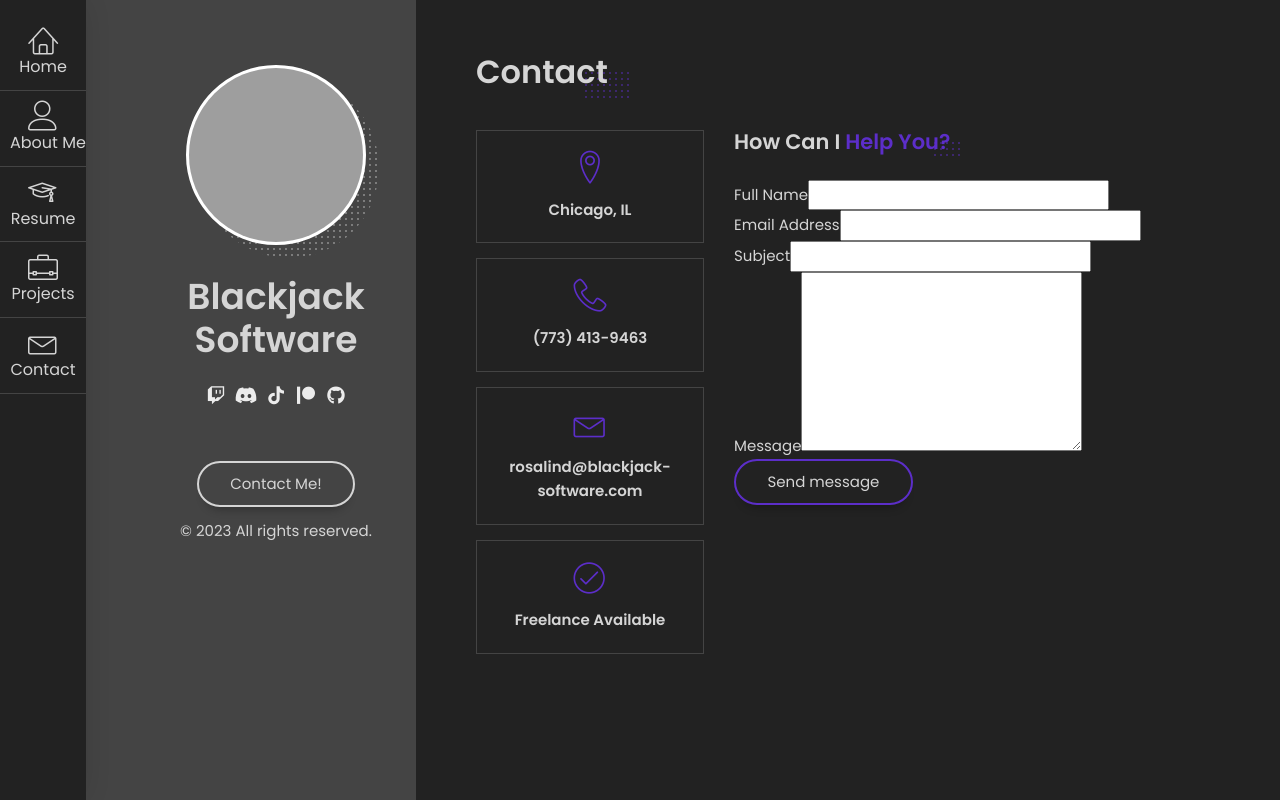
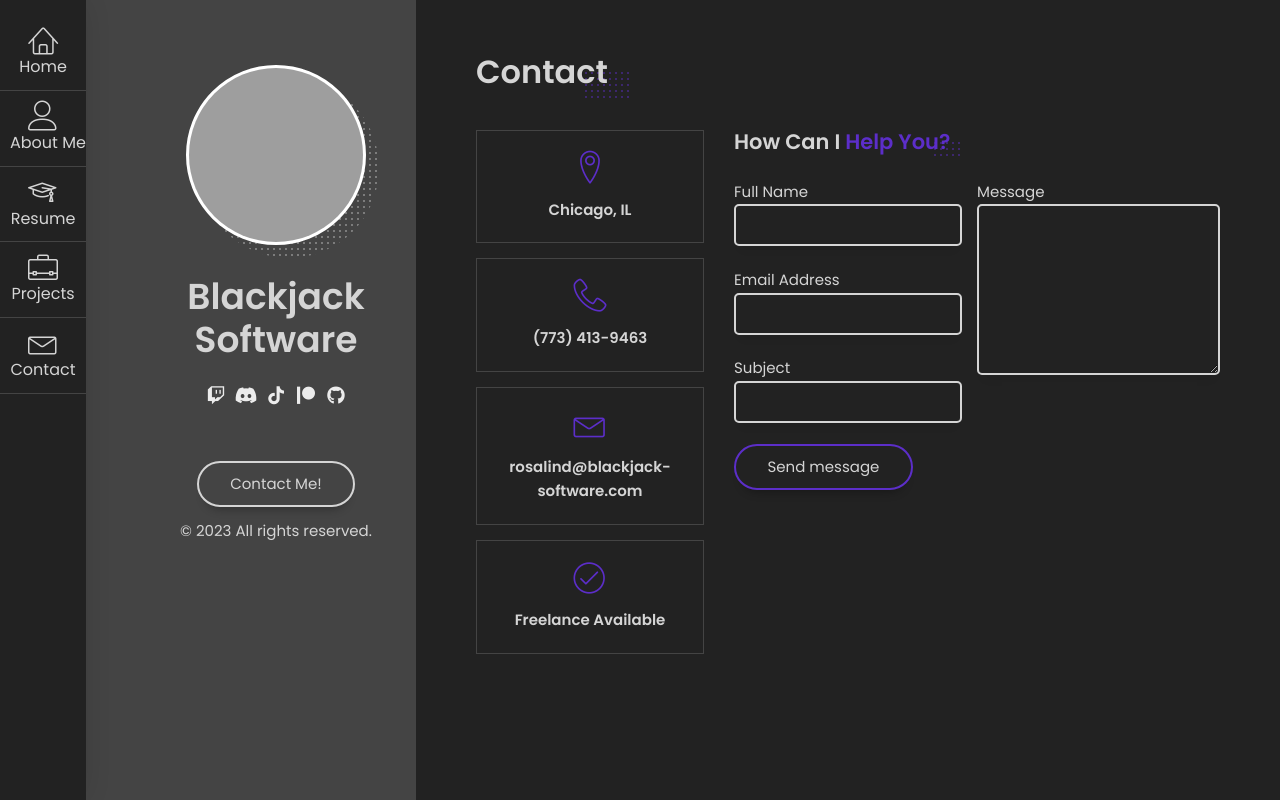
Before and after one commit to blackjackkent/blackjack-software.com, a Next.js app: page /contact in a window 1280 px wide. Built offline with nearby package versions, Linux system fonts and the light colour scheme; grey boxes are pictures that could not be loaded.

Commit message:
Projects and form styling

```diff
--- a/pages/Home.module.scss
+++ b/pages/Home.module.scss
@@ -8,7 +8,7 @@
 }
 
 .titleBlock h2 {
-	color: #f5f5f5;
+	color: $text-color;
 	font-size: 60px;
 	line-height: 74px;
 	margin: 0;
@@ -16,7 +16,7 @@
 }
 
 .titleBlock .spSubtitle {
-	color: #aaa;
+	color: $text-color;
 	font-size: 21px;
 	font-weight: 300;
 	margin: 5px 0;
--- /dev/null
+++ b/pages/Projects.module.scss
@@ -0,0 +1,5 @@
+@import '../styles/_variables.scss';
+
+.portfolioContent .items figure {
+	padding: 15px;
+}
--- a/pages/projects.tsx
+++ b/pages/projects.tsx
@@ -1,6 +1,7 @@
 import Head from 'next/head';
 import Layout from '../components/Layout';
 import ProjectItem from '../components/projects/ProjectItem';
+import styles from './Projects.module.scss';
 
 const Portfolio = () => {
 	return (
@@ -12,8 +13,8 @@ const Portfolio = () => {
 
 			<div className="row">
 				<div className="col-xs-12 col-sm-12">
-					<div className="portfolio-content">
-						<div className="items">
+					<div className={styles.portfolioContent}>
+						<div className={styles.items}>
 							<ProjectItem
 								name="RPThreadTracker"
 								icon="fa-laptop-code"
--- a/styles/global.scss
+++ b/styles/global.scss
@@ -247,3 +247,101 @@ input[type='submit']:focus {
 .white-space-70 {
 	padding-bottom: 70px;
 }
+.controls.two-columns .left-column {
+	width: 47%;
+	float: left;
+	margin-right: 3%;
+}
+
+.controls.two-columns .right-column {
+	width: 50%;
+	float: right;
+}
+
+.g-recaptcha {
+	margin-bottom: 20px;
+}
+
+@media screen and (max-width: 480px) {
+	.controls.two-columns .right-column,
+	.controls.two-columns .left-column {
+		float: none;
+		margin: 0;
+		width: 100%;
+	}
+}
+.form-group {
+	position: relative;
+	margin: 0 0 21.5px;
+}
+.form-control,
+.form-control:focus {
+	height: 42px;
+}
+
+.form-control,
+.form-control:focus,
+.has-error .form-control,
+.has-error .form-control:focus,
+input[type='search'],
+input[type='password'],
+input[type='text'] {
+	position: relative;
+	border: 2px solid $text-color;
+	border-radius: 5px;
+	display: block;
+	font-size: 1em;
+	line-height: 1.4;
+	margin: 0;
+	padding: 10px 25px 10px 12px;
+	width: 100%;
+	background: 0 0;
+	background-color: transparent;
+	text-align: left;
+	color: inherit;
+	-webkit-box-shadow: none;
+	-moz-box-shadow: none;
+	box-shadow: none;
+	outline: none;
+	font-family: 'Poppins', Helvetica, sans-serif;
+	box-shadow: 0px 10px 10px -8px rgba(0, 0, 0, 0.1);
+}
+
+textarea.form-control,
+textarea.form-control:focus {
+	height: auto;
+}
+
+.form-control ~ .form-control-border {
+	content: '';
+	position: absolute;
+	z-index: -1;
+	left: 0;
+	right: 100%;
+	bottom: 0;
+	border-radius: 5px;
+	top: 0;
+	opacity: 0;
+	background: transparent;
+	border: 2px solid $primary-color;
+	border-right-width: 0;
+	height: 100%;
+	-webkit-transition: all 0.3s ease-in-out;
+	-moz-transition: all 0.3s ease-in-out;
+	-o-transition: all 0.3s ease-in-out;
+	-ms-transition: all 0.3s ease-in-out;
+	transition: all 0.3s ease-in-out;
+}
+
+.form-control:focus ~ .form-control-border {
+	left: 0;
+	right: 0;
+	height: 100%;
+	z-index: 1;
+	opacity: 1;
+	border-right-width: 2px;
+}
+
+.has-error .form-control ~ .form-control-border {
+	border-color: #ff4c4c;
+}
```
Also changed, not shown: components/projects/ProjectItem.module.scss (added, +38 -0 lines), components/projects/ProjectItem.tsx (+5 -3 lines).
